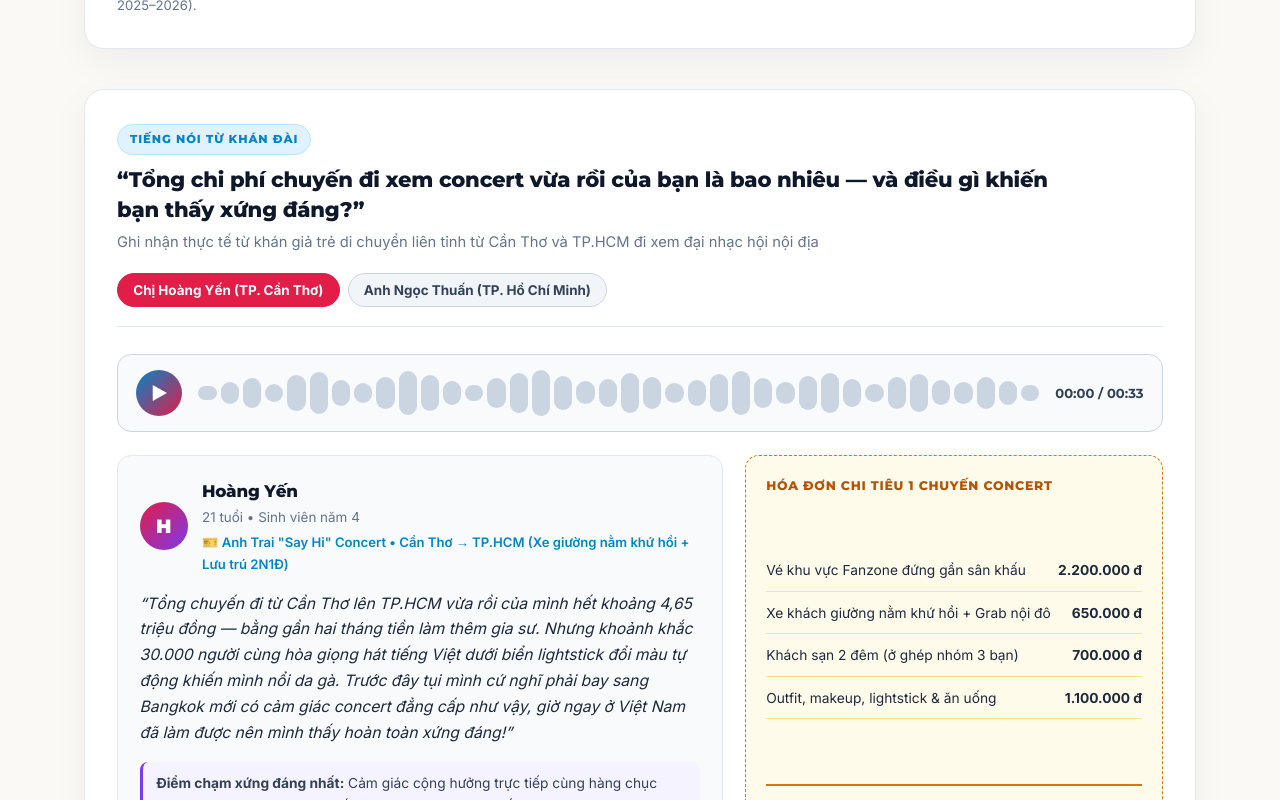
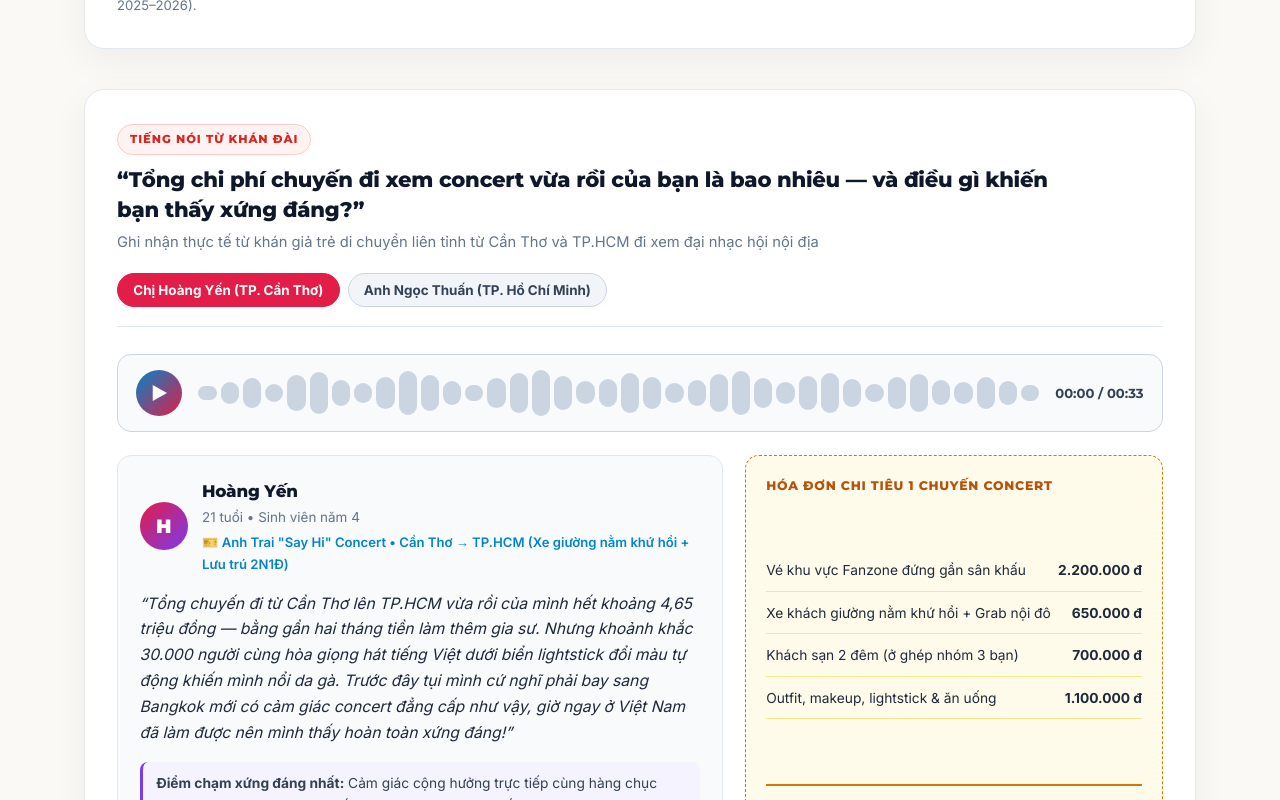
Before and after one commit to giahanluong192/mmj1, a Next.js app: page / in a window 1280 px wide. Shown: the part 3820-4620 px from the top of the page. Built offline with nearby package versions, Linux system fonts and the light colour scheme.

Commit message:
style: change section topic badges (.pos-badge) to red

```diff
--- a/src/app/globals.css
+++ b/src/app/globals.css
@@ -403,9 +403,9 @@ textarea {
   font-weight: 800;
   letter-spacing: 0.08em;
   text-transform: uppercase;
-  color: var(--accent-blue);
-  background: var(--badge-blue-bg);
-  border: 1px solid var(--badge-blue-border);
+  color: var(--vn-red);
+  background: var(--badge-red-bg);
+  border: 1px solid var(--badge-red-border);
   padding: 0.28rem 0.75rem;
   border-radius: 999px;
   margin-bottom: 0.65rem;
```
